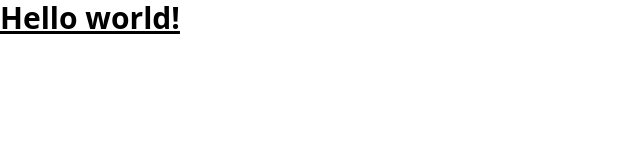
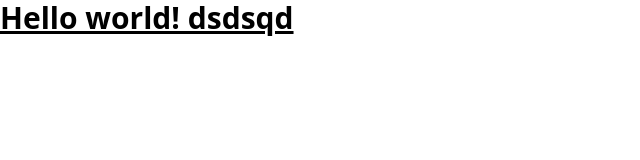
Before and after one commit to ftprod/vendredi-26, a plain HTML site: page index.html in a window 1280 px wide. Shown: the whole page, without its empty margins (0-640 px from the left). Drawn offline with nearby package versions, Linux system fonts and the light colour scheme.

Commit message:
test de maj

```diff
--- a/index.html
+++ b/index.html
@@ -7,7 +7,7 @@
 </head>
 <body>
   <h1 class="text-3xl font-bold underline">
-    Hello world!
+    Hello world! dsdsqd
   </h1>
 </body>
 </html>
```
